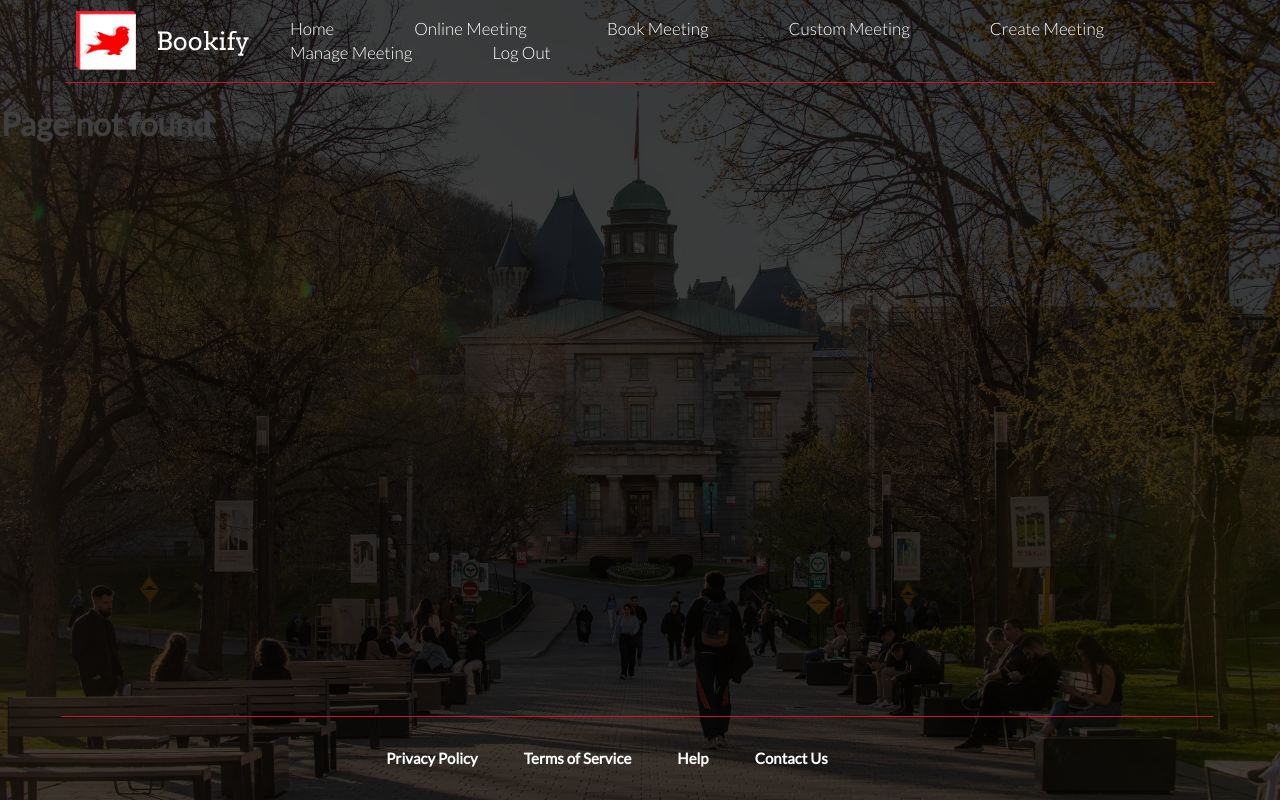
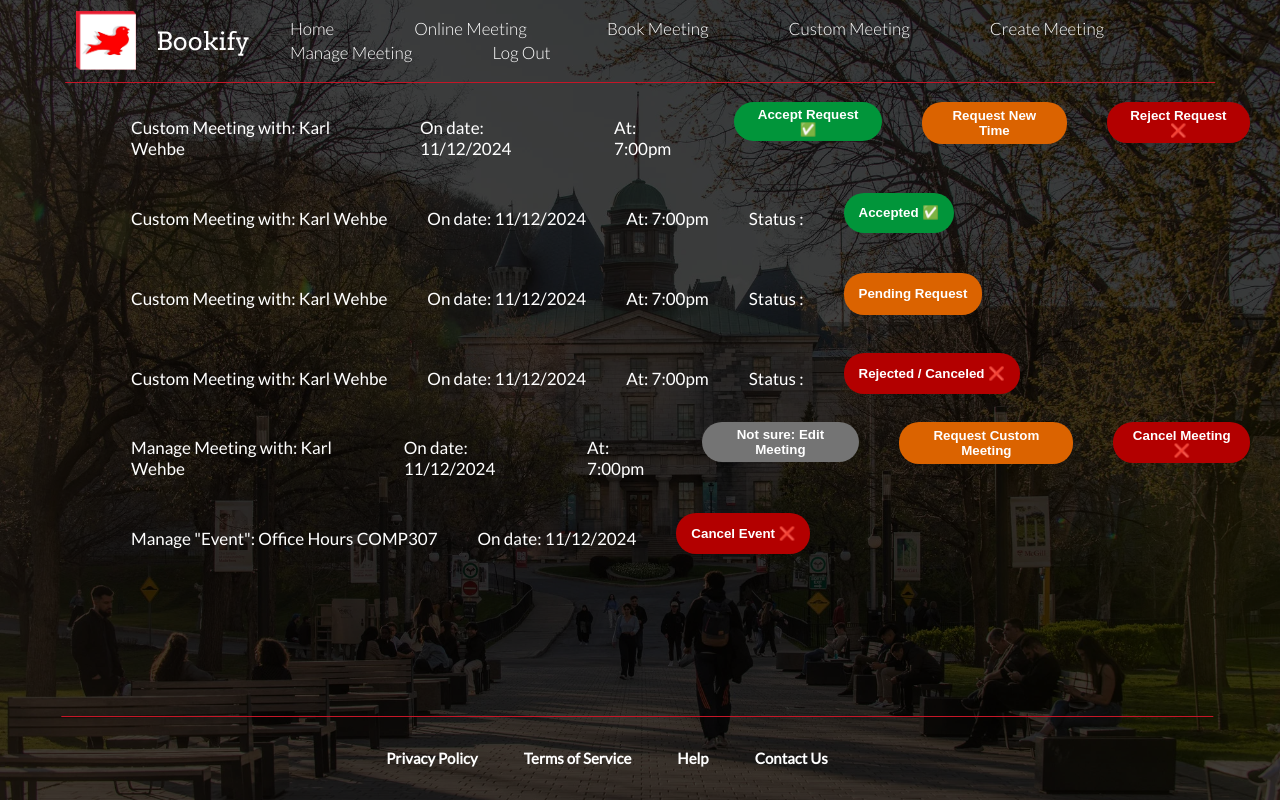
Before and after one commit to andretandoc/bookify, a React (Vite) app in the folder client/: page /MeetingList in a window 1280 px wide. Before the commit this address had no page. Built offline with nearby package versions, Linux system fonts and the light colour scheme; sample sign-in values are in the browser's storage.

Commit message:
added list css and more routing

```diff
--- a/client/src/App.jsx
+++ b/client/src/App.jsx
@@ -18,6 +18,7 @@ import CreateBooking from "./components/private/createBooking";
 import MemberPage from "./components/private/MemberPage";
 
 import { useEffect } from "react";
+import MeetingList from "./components/private/MeetingList";
 
 function App() {
   // Clear token on app initialization
@@ -43,6 +44,7 @@ function App() {
         <Route element={<PrivateRoute />}>
           <Route path="/MemberPage" element={<MemberPage />} />
           <Route path="/CreateBooking" element={<CreateBooking />} />
+          <Route path="/MeetingList" element={<MeetingList />} />
         </Route>
 
         {/* Catch-all route for 404s */}
--- /dev/null
+++ b/client/src/components/private/MeetingList.jsx
@@ -0,0 +1,128 @@
+
+function MeetingList() {
+
+    const handleAppt = async (event) => {
+        event.preventDefault();
+
+        // Reset results
+        setAppointments([]);
+        setMessage("");
+
+
+        try {
+          const response = await axios.get(
+            "http://localhost:5000/api/appointments",
+            {
+              params: {
+                email,
+                startDate,
+                endDate,
+              },
+            }
+          );
+
+
+          if (response.data.length === 0) {
+            setMessage("No appointments found");
+          } else {
+            setAppointments(response.data.appointments); // Save appointments in state
+          }
+        } catch (error) {
+          setMessage(
+            error.response?.data?.message || "Failed to retrieve appointments!"
+          );
+        }
+      };
+
+
+    return (
+           <ul className="meeting-list">
+
+                <li>
+                    <div className="meeting-box">
+                        <div className="meeting">
+                            <p>Custom Meeting with: Karl Wehbe</p>
+                            <p>On date: 11/12/2024</p>
+                            <p>At: 7:00pm</p>
+                            <button className="accept-btn">Accept Request &#9989;</button>
+                            <button className="request-btn">Request New Time</button>
+                            <button className="reject-btn">Reject Request &#10060;</button>
+                        </div>
+                    </div>
+                </li>
+
+                <li>
+                    <div className="meeting-box">
+                        <div className="meeting">
+                            <p>Custom Meeting with: Karl Wehbe</p>
+                            <p>On date: 11/12/2024</p>
+                            <p>At: 7:00pm</p>
+                            <p> Status : </p>
+                            <button className="accepted">Accepted &#9989;</button>
+                        </div>
+                    </div>
+                </li>
+                <li>
+                    <div className="meeting-box">
+                        <div className="meeting">
+                            <p>Custom Meeting with: Karl Wehbe</p>
+                            <p>On date: 11/12/2024</p>
+                            <p>At: 7:00pm</p>
+                            <p> Status : </p>
+                            <button className="pending">Pending Request</button>
+                        </div>
+                    </div>
+                </li>
+                <li>
+                    <div className="meeting-box">
+                        <div className="meeting">
+                            <p>Custom Meeting with: Karl Wehbe</p>
+                            <p>On date: 11/12/2024</p>
+                            <p>At: 7:00pm</p>
+                            <p> Status : </p>
+                            <button className="rejected">Rejected / Canceled &#10060;</button>
+                        </div>
+                    </div>
+                </li>
+                <li>
+                    <div className="meeting-box">
+                        <div className="meeting">
+                            <p>Manage Meeting with: Karl Wehbe</p>
+                            <p>On date: 11/12/2024</p>
+                            <p>At: 7:00pm</p>
+                            <button className="manage-btn">Not sure: Edit Meeting</button>
+                            <button className="request-btn">Request Custom Meeting</button>
+                            <button className="reject-btn">Cancel Meeting &#10060;</button>
+                        </div>
+                    </div>
+                </li>
+                <li>
+                    <div className="meeting-box">
+                        <div className="meeting">
+                            <p>Manage "Event": Office Hours COMP307</p>
+                            <p>On date: 11/12/2024</p>
+                            <button className="reject-btn">Cancel Event &#10060;</button>
+                        </div>
+                    </div>
+                </li>
+            </ul>
+    )
+}
+
+export default MeetingList
+
+
+
+/*              <li>
+                    <div className="meeting-box">
+                        <div className="meeting">
+                            <p>Virtual Meeting with: Karl Wehbe</p>
+                            <p>On date: 11/12/2024</p>
+                            <p>At: 7:00pm</p>
+                            <button className="manage-btn">Manage Meeting</button>
+                            <button className="request-btn">Request Custom Meeting </button>
+                            <button className="zoom-btn"> Join Meeting &nbsp;&#128249;</button>
+                        </div>
+                    </div>
+                </li>
+*/
--- a/client/src/index.css
+++ b/client/src/index.css
@@ -951,3 +951,194 @@ input[type="time"] {
   text-transform: uppercase; /* Uppercase weekday labels */
   margin-bottom: 10px; /* Space below weekdays */
 }
+
+/*******************************************************/
+              /* Meeting list CSS */
+/*******************************************************/
+
+.meeting-list {
+  display: flex;
+  align-items: left;
+  justify-content: center;
+  flex-direction: column;
+  z-index: 1;
+  position: absolute;
+  list-style: none;
+  margin-left: 60px;
+}
+
+.meeting-list p {
+  font-size: 17px;
+}
+
+.meeting-box {
+  display: flex;
+  align-items: center;
+  justify-content: center;
+  border-radius: 30px;
+  height: 80px;
+  width: fit-content ;
+  padding-left: 30px;
+  padding-right: 30px;
+}
+
+.meeting {
+  display: flex;
+  flex-direction: row;
+  gap: 40px;
+  align-content: center;
+}
+
+.zoom-btn {
+  background-color: #0027d7;
+  border: none;
+  border-radius: 20px;
+  width: max-content;
+  color: white;
+  font-weight: bold;
+  cursor: pointer;
+  padding-left: 15px;
+  padding-right: 15px;
+  height: 40px;
+}
+
+.zoom-btn:hover {
+  background-color: #0022a9;
+}
+
+.zoom-btn:active {
+  transform: translateY(1px);
+  background-color: #0a207b;
+}
+
+.manage-btn {
+  background-color: #747474;
+  border: none;
+  border-radius: 20px;
+  width: max-content;
+  color: white;
+  font-weight: bold;
+  cursor: pointer;
+  padding-left: 15px;
+  padding-right: 15px;
+  height: 40px;
+}
+
+.manage-btn:hover {
+  background-color: #666666;
+}
+
+
+.manage-btn:active {
+  transform: translateY(1px);
+  background-color: #4e4e4e;
+}
+
+
+.accept-btn {
+  background-color: #01953a;
+  border: none;
+  border-radius: 20px;
+  width: max-content;
+  color: white;
+  font-weight: bold;
+  cursor: pointer;
+  padding-left: 15px;
+  padding-right: 15px;
+  height: 39px;
+}
+
+.accept-btn:hover {
+  background-color: #01722c;
+}
+
+
+.accept-btn:active {
+  transform: translateY(1px);
+  background-color: #016929;
+}
+
+
+.reject-btn {
+  background-color: #b30000;
+  border: none;
+  border-radius: 20px;
+  width: max-content;
+  color: white;
+  font-weight: bold;
+  cursor: pointer;
+  padding-left: 15px;
+  padding-right: 15px;
+  height: 41px;
+}
+
+.reject-btn:hover {
+  background-color: #9a0101;
+}
+
+
+.reject-btn:active {
+  transform: translateY(1px);
+  background-color: #830101;
+}
+
+
+.request-btn {
+  background-color: #db6300;
+  border: none;
+  border-radius: 20px;
+  width: max-content;
+  color: white;
+  font-weight: bold;
+  cursor: pointer;
+  padding-left: 15px;
+  padding-right: 15px;
+  height: 42px;
+}
+
+.request-btn:hover {
+  background-color: #c85a00;
+}
+
+
+.request-btn:active {
+  transform: translateY(1px);
+  background-color: #ab4e01;
+}
+
+
+.accepted {
+  background-color: #01953a;
+  border: none;
+  border-radius: 20px;
+  width: max-content;
+  color: white;
+  font-weight: bold;
+  padding-left: 15px;
+  padding-right: 15px;
+  height: 40px;
+}
+
+.pending {
+  background-color: #db6300;
+  border: none;
+  border-radius: 20px;
+  width: max-content;
+  color: white;
+  font-weight: bold;
+  padding-left: 15px;
+  padding-right: 15px;
+  height: 42px;
+}
+
+.rejected {
+  background-color: #b30000;
+  border: none;
+  border-radius: 20px;
+  width: max-content;
+  color: white;
+  font-weight: bold;
+  padding-left: 15px;
+  padding-right: 15px;
+  height: 41px;
+}
--- a/client/src/public-routes/publicRoutes.jsx
+++ b/client/src/public-routes/publicRoutes.jsx
@@ -1,8 +1,16 @@
 import { Outlet, Navigate } from "react-router-dom";
 
 const PublicRoute = () => {
-    const LoggedIn = window.localStorage.getItem("loggedIn")
-    return (LoggedIn==="false" ? <Navigate to={"/"} /> : <Outlet/>)
+    const token = localStorage.getItem("token");
+    // If no token, redirect to login
+    if (token) {
+        console.log("No token found. Redirecting to /Login");
+        return <Navigate to="/" />;
+    }
+
+    // If token exists, allow access to private route
+    console.log("Token found:", token);
+    return <Outlet />;
 
 }
 
```
Also changed, not shown: client/src/Authentication.jsx (deleted, +0 -7 lines).
